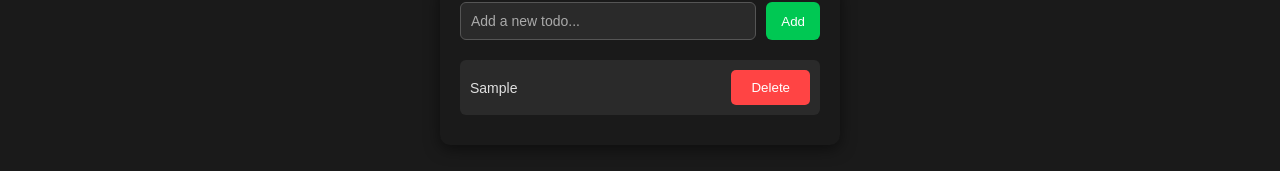
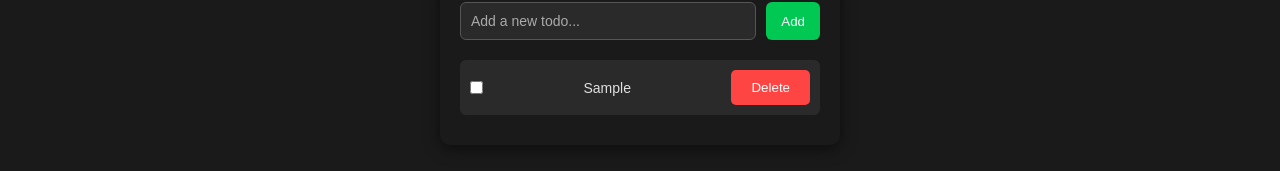
Before and after one commit to akashzone/smart-todo-react, a React (Vite) app: page / in a window 1280 px wide. Both pictures are taken after typing "Sample" into the empty fields and a click on the button "Add". Shown: the part 138-309 px from the top of the page. Built offline with nearby package versions, Linux system fonts and the light colour scheme.

Commit message:
Implement line-through in todo

```diff
--- a/src/components/TodoList.jsx
+++ b/src/components/TodoList.jsx
@@ -43,6 +43,16 @@ const TodoList = ({ toggle }) => {
         }
     }
 
+    const handleCheckBox = (id) => {
+  setTodos((prev) =>
+    prev.map((todo) =>
+      todo.id === id
+        ? { ...todo, completed: !todo.completed }
+        : todo
+    )
+  );
+};
+
     useEffect(() => {
         localStorage.setItem('todos', JSON.stringify(todos));
     }, [todos]);
@@ -62,8 +72,10 @@ const TodoList = ({ toggle }) => {
             <div>
                 <ul className="todoList">
                     {todos.map((todo) => (
+
                         <li style={{ backgroundColor: toggle ? "#ffffff" : "#2a2a2a", color: toggle ? "#000" : "#e0e0e0" }} key={todo.id}>
-                            <span style={{ color: toggle ? "#000" : "#e0e0e0" }}>{todo.text}</span>
+                            <input type="checkbox" checked={todo.completed} onChange={()=>{handleCheckBox(todo.id)}}/>
+                            <span style={{ textDecoration: todo.completed ? "line-through" : "none",color: toggle ? "#000" : "#e0e0e0" }}>{todo.text}</span>
                             <button onClick={() => setTodos((prev) => prev.filter(t => t.id !== todo.id))}>Delete</button>
                         </li>
                     ))}
```
